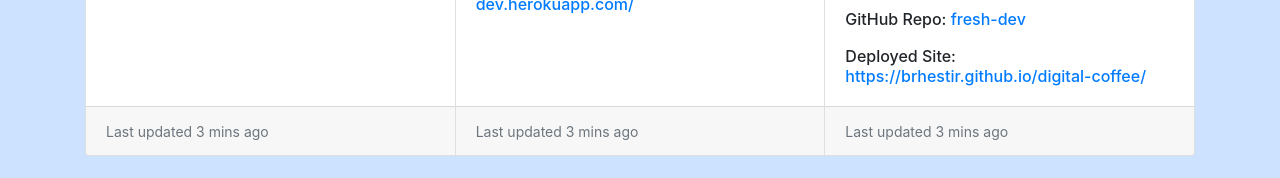
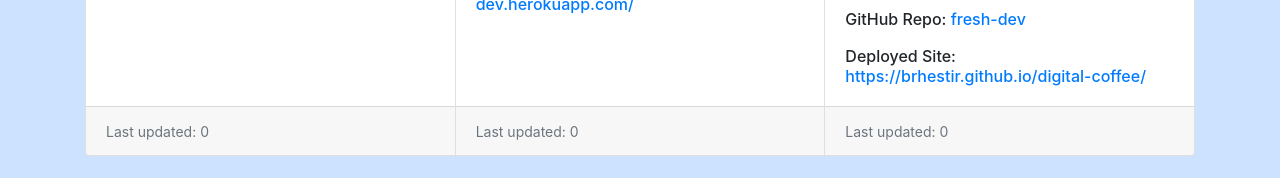
Before and after one commit to brhestir/react-portfolio, a React (Create React App) app: page /#/ in a window 1280 px wide. Shown: the part 1000-1178 px from the top of the page. Built offline with nearby package versions, Linux system fonts and the light colour scheme; no server answers.

Commit message:
Added last-updated GitHub API hook

```diff
--- a/package.json
+++ b/package.json
@@ -6,8 +6,10 @@
     "@testing-library/jest-dom": "^5.11.9",
     "@testing-library/react": "^11.2.5",
     "@testing-library/user-event": "^12.7.2",
+    "axios": "^0.21.1",
     "bootstrap": "^4.6.0",
     "gh-pages": "^3.1.0",
+    "moment": "^2.29.1",
     "react": "^17.0.1",
     "react-bootstrap": "^1.5.0",
     "react-dom": "^17.0.1",
--- a/src/components/Project/Project.jsx
+++ b/src/components/Project/Project.jsx
@@ -1,7 +1,22 @@
-import React from "react";
+import axios from "axios";
+import moment from "moment";
+import React, {useEffect, useState} from "react";
+
 
 const Project = ({ title, image, desc, repoName, repo, site, summary, conceptsAndTech }) => {
   const arrayFoo = new Array(...conceptsAndTech);
+
+	const [lastRepoUpdateTime, setLastRepoUpdateTime] = useState(0);
+
+	useEffect( () => {
+		axios.get(`https://api.github.com/repos/brhestir/${repoName}/events`).then( (response) => {
+			let lastPushTime = response.data[0].created_at;
+			let momentizedLastPushTime = moment(lastPushTime);
+			setLastRepoUpdateTime(momentizedLastPushTime.startOf('day').fromNow() );
+		}).catch((err) => {
+			console.log(err);
+		});
+	}, [repoName]);
 
 	return (
     <>
@@ -40,7 +55,7 @@ const Project = ({ title, image, desc, repoName, repo, site, summary, conceptsAn
           </h6>
         </div>
 				<div class="card-footer">
-      		<small class="text-muted">Last updated 3 mins ago</small>
+      		<small class="text-muted">Last updated: {lastRepoUpdateTime}</small>
     		</div>
       </div>
     </>
```
Also changed, not shown: 1 other file (tests, documents, lock files or other folders).
